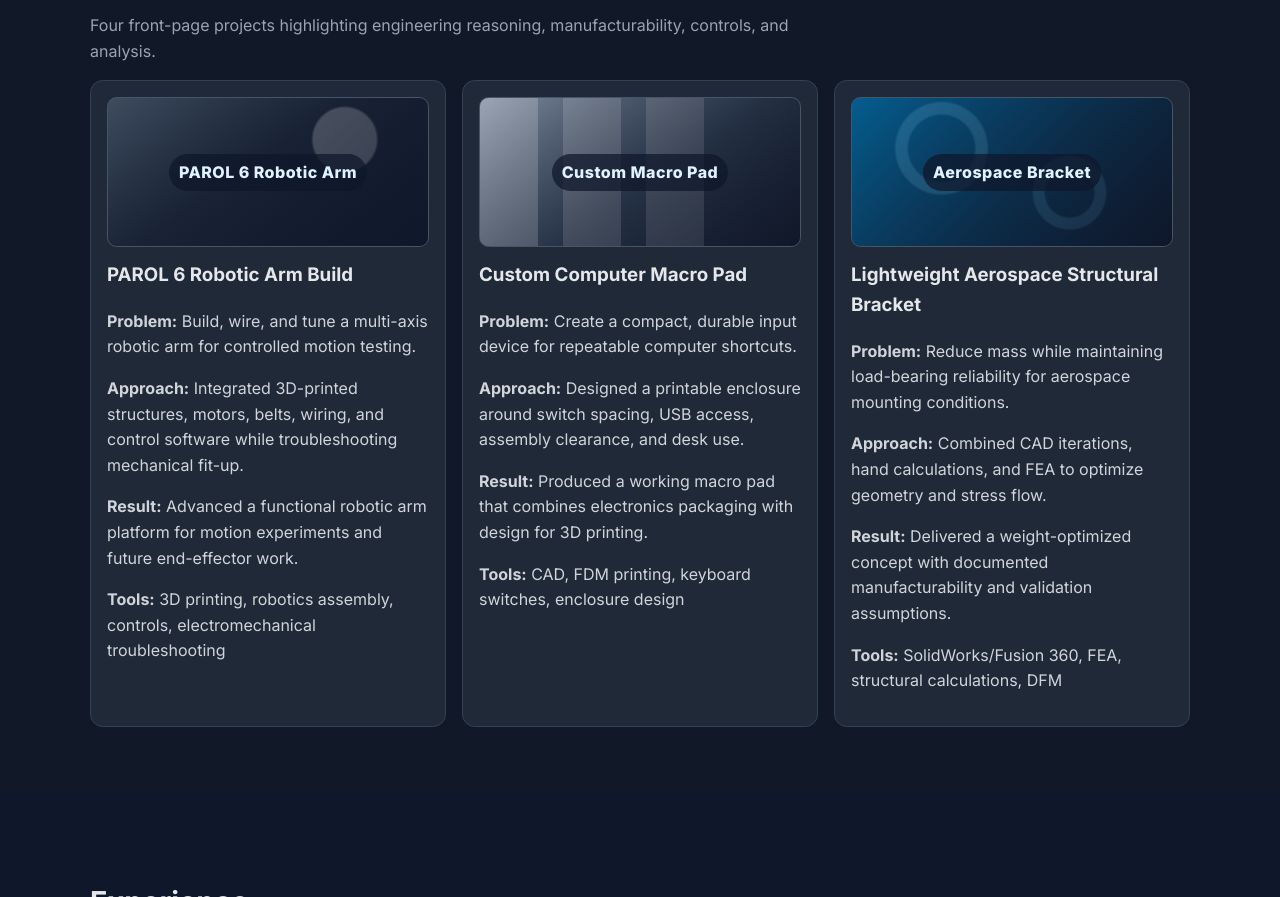
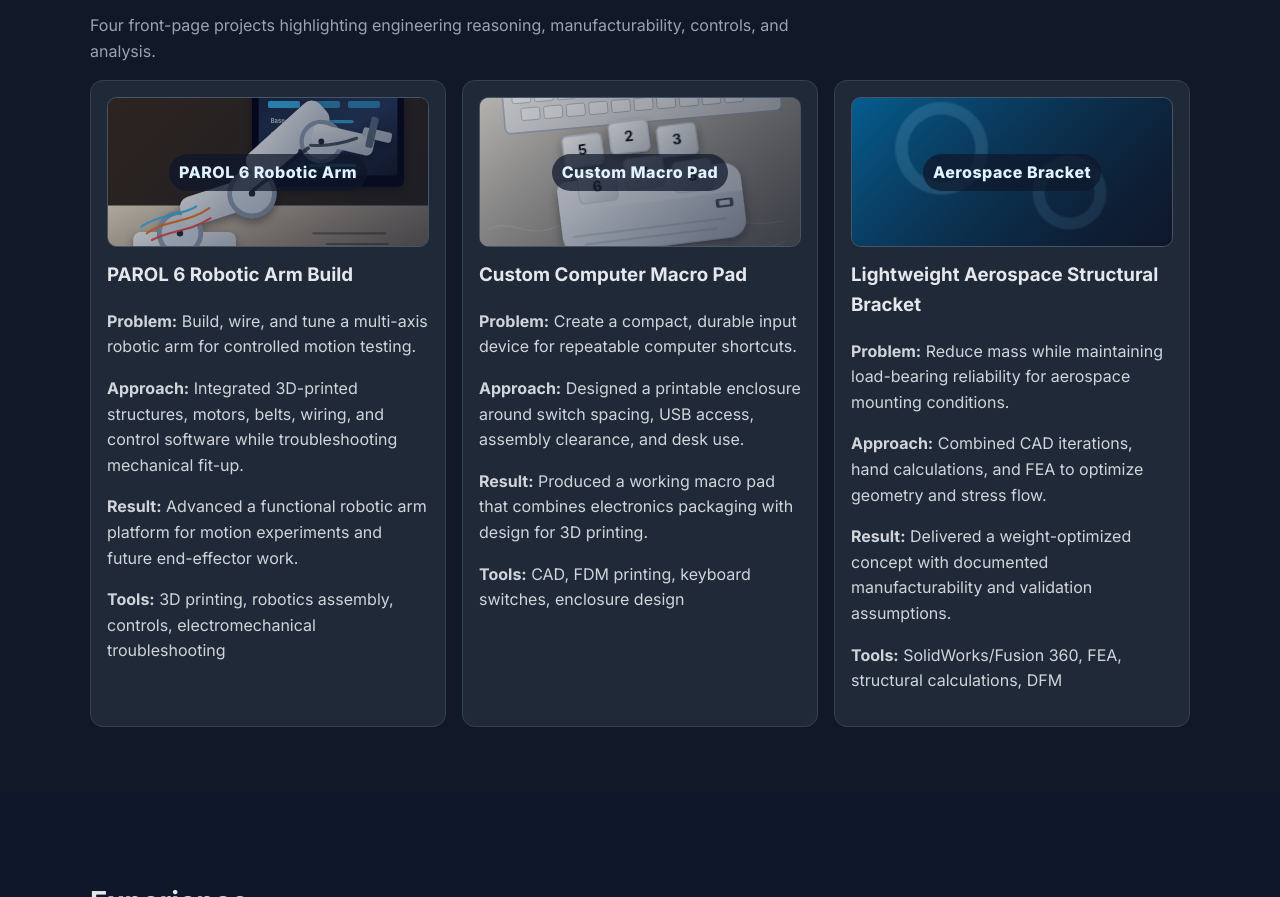
Before and after one commit to Kkuhn112/Personal-Portfolio, a plain HTML site: page index.html in a window 1280 px wide. Shown: the part 1005-1902 px from the top of the page. Drawn offline with Linux system fonts and the light colour scheme.

Commit message:
Replace binary project images with SVG assets

```diff
--- a/index.html
+++ b/index.html
@@ -77,7 +77,10 @@
 
 
           <article class="project-card">
-            <div class="project-image project-image-robot" role="img" aria-label="Illustrated panel representing the PAROL 6 robotic arm project"><span>PAROL 6 Robotic Arm</span></div>
+            <figure class="project-image project-image-robot">
+              <img src="assets/parol-6-robotic-arm.svg" alt="Stylized PAROL 6 robotic arm project window with control software in the background" loading="lazy" />
+              <span>PAROL 6 Robotic Arm</span>
+            </figure>
             <h3>PAROL 6 Robotic Arm Build</h3>
             <p><strong>Problem:</strong> Build, wire, and tune a multi-axis robotic arm for controlled motion testing.</p>
             <p><strong>Approach:</strong> Integrated 3D-printed structures, motors, belts, wiring, and control software while troubleshooting mechanical fit-up.</p>
@@ -86,7 +89,10 @@
           </article>
 
           <article class="project-card">
-            <div class="project-image project-image-macropad" role="img" aria-label="Illustrated panel representing the custom macro pad project"><span>Custom Macro Pad</span></div>
+            <figure class="project-image project-image-macropad">
+              <img src="assets/custom-macro-pad.svg" alt="Stylized custom white six-key macro pad project window on a desk" loading="lazy" />
+              <span>Custom Macro Pad</span>
+            </figure>
             <h3>Custom Computer Macro Pad</h3>
             <p><strong>Problem:</strong> Create a compact, durable input device for repeatable computer shortcuts.</p>
             <p><strong>Approach:</strong> Designed a printable enclosure around switch spacing, USB access, assembly clearance, and desk use.</p>
--- a/styles.css
+++ b/styles.css
@@ -182,9 +182,18 @@
   font-weight: 800;
   letter-spacing: 0.03em;
   text-align: center;
-  margin-bottom: 0.8rem;
+  margin: 0 0 0.8rem;
   overflow: hidden;
   position: relative;
+}
+
+.project-image img {
+  width: 100%;
+  height: 100%;
+  min-height: 150px;
+  object-fit: cover;
+  position: absolute;
+  inset: 0;
 }
 
 .project-image::before {
```
Also changed, not shown: assets/custom-macro-pad.svg (added), assets/parol-6-robotic-arm.svg (added).
